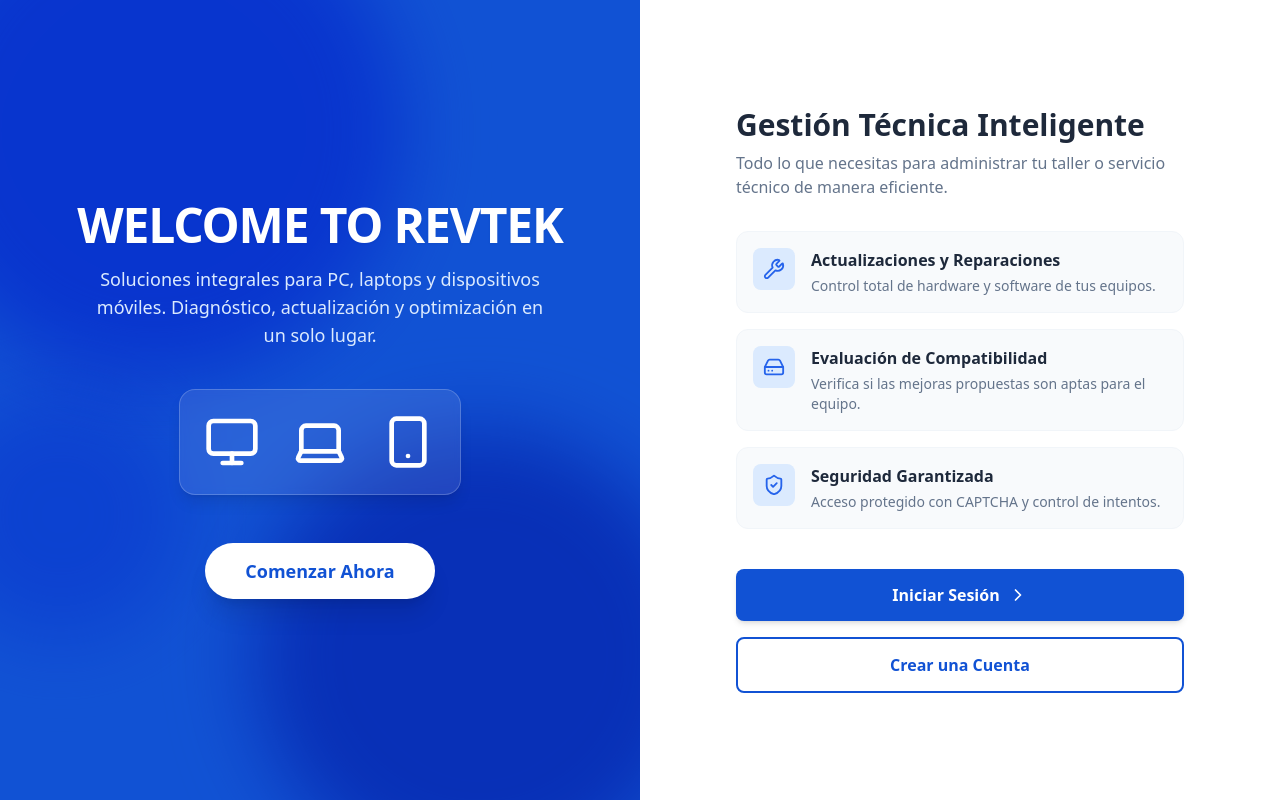
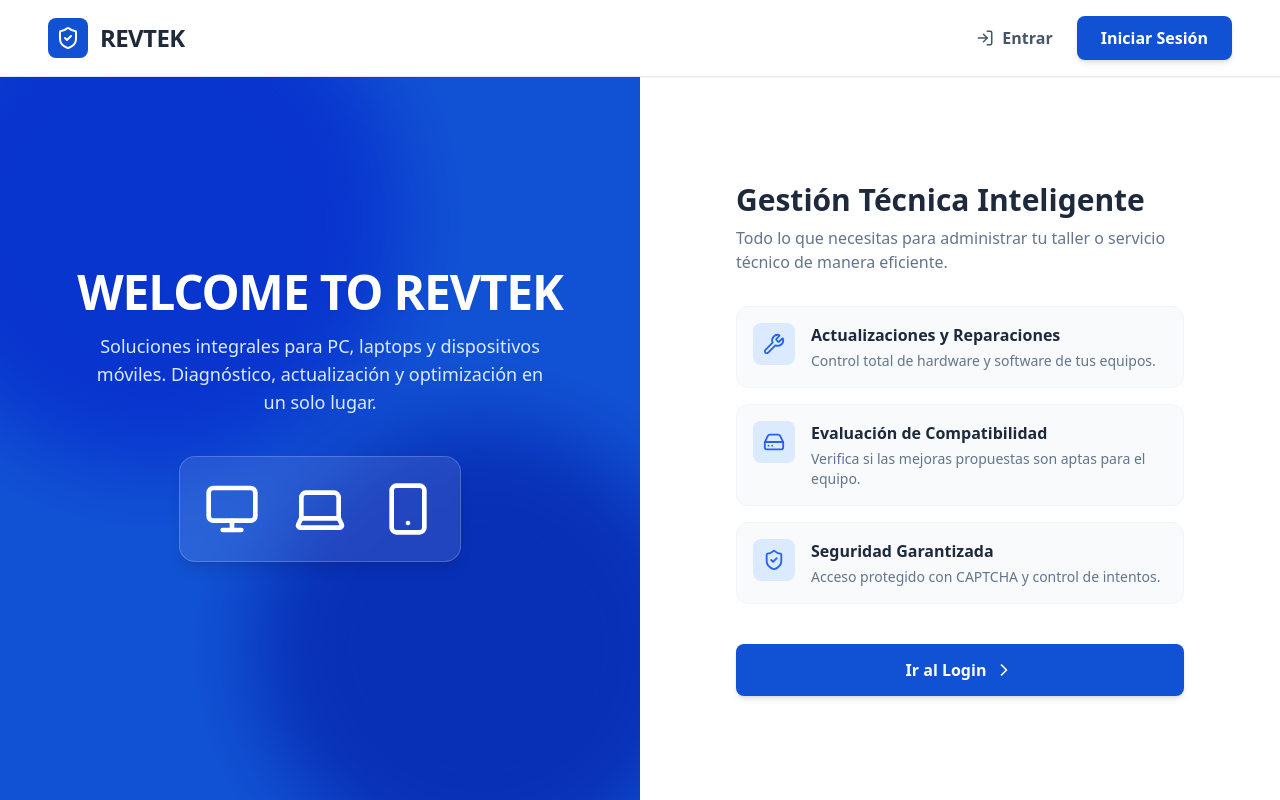
Before and after one commit to JOSSEL01/revtek, a React (Vite) app in the folder frontend/: page / in a window 1280 px wide. Built offline with nearby package versions, Linux system fonts and the light colour scheme.

Commit message:
navbar a landing

```diff
--- a/frontend/src/features/auth/pages/LandingPage.tsx
+++ b/frontend/src/features/auth/pages/LandingPage.tsx
@@ -1,19 +1,41 @@
-import { useNavigate } from 'react-router-dom';
-import { Monitor, Smartphone, Laptop, Wrench, ShieldCheck, ChevronRight, HardDrive } from 'lucide-react';
+import { useNavigate, Link } from 'react-router-dom';
+import { Monitor, Smartphone, Laptop, Wrench, ShieldCheck, ChevronRight, HardDrive, LogIn } from 'lucide-react';
 
 export const LandingPage = () => {
   const navigate = useNavigate();
 
   return (
-    <div className="min-h-screen flex flex-col md:flex-row bg-slate-50">
+    <div className="min-h-screen flex flex-col bg-slate-50">
 
-      {/* Lado Izquierdo: Branding y Diseño Visual (Azul) */}
+      {/* NAVBAR */}
+      <nav className="bg-white border-b border-slate-200 py-4 px-6 md:px-12 flex justify-between items-center sticky top-0 z-50 shadow-sm">
+        <div className="flex items-center gap-3 cursor-pointer" onClick={() => navigate('/')}>
+          <div className="bg-[#1152d4] p-2 rounded-lg">
+            <ShieldCheck className="text-white h-6 w-6" />
+          </div>
+          <span className="text-2xl font-black text-slate-800 tracking-tight">REVTEK</span>
+        </div>
+
+        <div className="flex items-center gap-6">
+          <Link to="/login" className="hidden md:flex items-center text-slate-600 hover:text-[#1152d4] font-bold transition-colors">
+            <LogIn size={18} className="mr-2" /> Entrar
+          </Link>
+          <button
+            onClick={() => navigate('/login')}
+            className="bg-[#1152d4] text-white px-6 py-2.5 rounded-lg font-bold hover:bg-[#0f4bc4] transition-all shadow-md"
+          >
+            Iniciar Sesión
+          </button>
+        </div>
+      </nav>
+
+      {/* CONTENIDO PRINCIPAL (El diseño split-screen anterior) */}
+      <div className="flex-1 flex flex-col md:flex-row">
+
+        {/* Lado Izquierdo: Branding */}
         <div className="md:w-1/2 bg-[#1152d4] relative overflow-hidden flex flex-col justify-center items-center p-8 md:p-12 text-white">
-
-        {/* Círculos decorativos de fondo (Efecto de la imagen) */}
           <div className="absolute top-[-15%] left-[-15%] w-[400px] h-[400px] md:w-[500px] md:h-[500px] bg-[#1e65f3] rounded-full mix-blend-multiply filter blur-2xl opacity-60"></div>
           <div className="absolute bottom-[-10%] right-[-10%] w-[350px] h-[350px] md:w-[450px] md:h-[450px] bg-[#0f4bc4] rounded-full mix-blend-multiply filter blur-2xl opacity-60"></div>
-        <div className="absolute bottom-[20%] left-[-10%] w-[250px] h-[250px] bg-[#3b7df6] rounded-full mix-blend-multiply filter blur-2xl opacity-40"></div>
 
           <div className="relative z-10 text-center flex flex-col items-center w-full max-w-lg">
             <h1 className="text-4xl md:text-5xl font-extrabold mb-4 tracking-tight drop-shadow-sm">
@@ -24,31 +46,22 @@ export const LandingPage = () => {
               Diagnóstico, actualización y optimización en un solo lugar.
             </p>
 
-          {/* Contenedor de los Iconos (PC, Laptop, Celular) */}
             <div className="flex gap-4 md:gap-8 justify-center mb-12 bg-white/10 p-5 md:p-6 rounded-2xl backdrop-blur-sm border border-white/20 shadow-lg">
               <Monitor size={48} className="text-white md:w-14 md:h-14" />
               <Laptop size={48} className="text-white md:w-14 md:h-14" />
               <Smartphone size={48} className="text-white md:w-14 md:h-14" />
             </div>
-
-          <button
-            onClick={() => navigate('/login')}
-            className="bg-white text-[#1152d4] px-10 py-3.5 rounded-full font-bold text-lg hover:bg-blue-50 transition-all shadow-xl hover:scale-105 transform duration-200 w-full md:w-auto"
-          >
-            Comenzar Ahora
-          </button>
           </div>
         </div>
 
-      {/* Lado Derecho: Información y Accesos (Blanco) */}
+        {/* Lado Derecho: Información */}
         <div className="md:w-1/2 flex items-center justify-center p-8 md:p-12 bg-white">
           <div className="max-w-md w-full">
             <h2 className="text-3xl font-bold text-slate-800 mb-2">Gestión Técnica Inteligente</h2>
             <p className="text-slate-500 mb-8">Todo lo que necesitas para administrar tu taller o servicio técnico de manera eficiente.</p>
 
-          {/* Características del sistema */}
             <div className="space-y-4 mb-10">
-            <div className="flex items-start p-4 bg-slate-50 rounded-xl border border-slate-100 hover:border-blue-300 transition-colors cursor-default">
+              <div className="flex items-start p-4 bg-slate-50 rounded-xl border border-slate-100">
                 <div className="bg-blue-100 p-2.5 rounded-lg mr-4 shrink-0">
                   <Wrench className="text-blue-600" size={22} />
                 </div>
@@ -58,7 +71,7 @@ export const LandingPage = () => {
                 </div>
               </div>
 
-            <div className="flex items-start p-4 bg-slate-50 rounded-xl border border-slate-100 hover:border-blue-300 transition-colors cursor-default">
+              <div className="flex items-start p-4 bg-slate-50 rounded-xl border border-slate-100">
                 <div className="bg-blue-100 p-2.5 rounded-lg mr-4 shrink-0">
                   <HardDrive className="text-blue-600" size={22} />
                 </div>
@@ -68,7 +81,7 @@ export const LandingPage = () => {
                 </div>
               </div>
 
-            <div className="flex items-start p-4 bg-slate-50 rounded-xl border border-slate-100 hover:border-blue-300 transition-colors cursor-default">
+              <div className="flex items-start p-4 bg-slate-50 rounded-xl border border-slate-100">
                 <div className="bg-blue-100 p-2.5 rounded-lg mr-4 shrink-0">
                   <ShieldCheck className="text-blue-600" size={22} />
                 </div>
@@ -79,20 +92,14 @@ export const LandingPage = () => {
               </div>
             </div>
 
-          {/* Botones de Acción */}
             <div className="flex flex-col gap-4">
               <button
                 onClick={() => navigate('/login')}
                 className="w-full bg-[#1152d4] text-white py-3.5 rounded-lg font-semibold hover:bg-[#0f4bc4] transition-colors flex justify-center items-center shadow-md"
               >
-              Iniciar Sesión <ChevronRight size={20} className="ml-2" />
+                Ir al Login <ChevronRight size={20} className="ml-2" />
               </button>
-            <button
-              onClick={() => navigate('/register')}
-              className="w-full bg-white text-[#1152d4] border-2 border-[#1152d4] py-3.5 rounded-lg font-semibold hover:bg-blue-50 transition-colors"
-            >
-              Crear una Cuenta
-            </button>
+            </div>
           </div>
         </div>
       </div>
```
Lines whose indentation alone changed are shown as unchanged.
